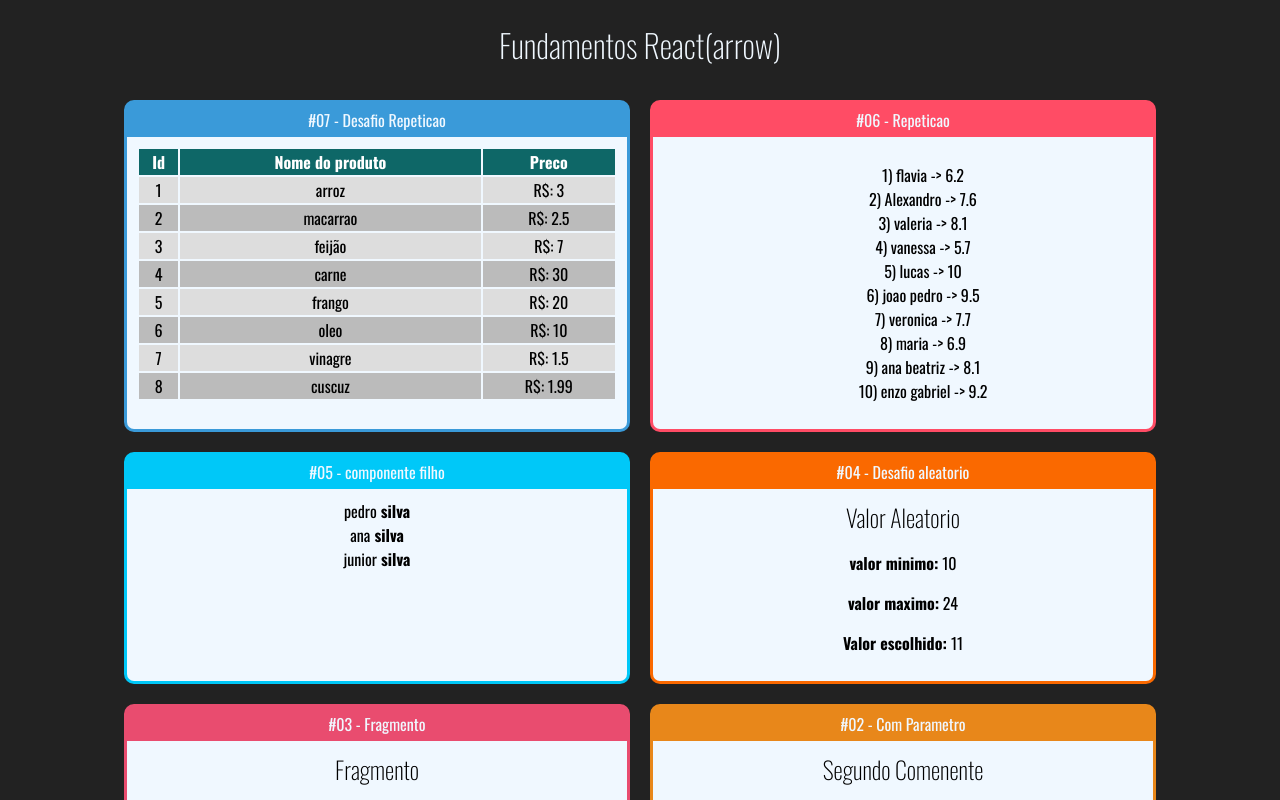
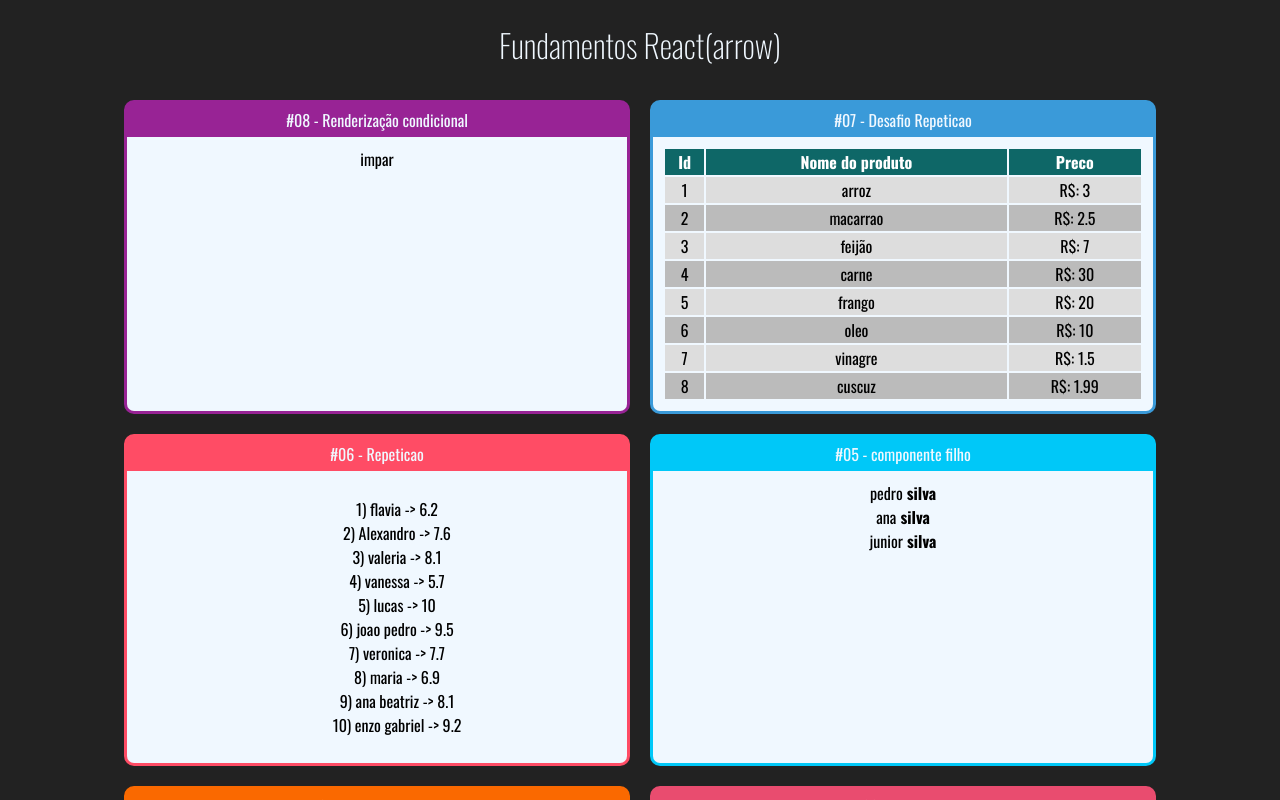
Before and after one commit to Alexandrodasilva/-fundamentalsReact, a React (Create React App) app: page / in a window 1280 px wide. Shown: the top 800 px of the page. Built offline with nearby package versions, Linux system fonts and the light colour scheme.

Commit message:
renderização com componentes

```diff
--- a/src/App.jsx
+++ b/src/App.jsx
@@ -8,6 +8,7 @@
 import MembroFamilia from "./components/basicos/FamiliaMembro";
 import ListaAlunos from "./components/repeticao/ListaAlunos";
 import TabelaProduto from "./components/repeticao/TabelaProdutos";
+import ParOuImpar from "./components/condicional/ParOuImpar";
 import './App.css'
 
 export default function App(){
@@ -15,6 +16,10 @@
         <div className="App">
             <h1>Fundamentos React(arrow)</h1>
             <div className="Cards">
+
+                <Card titulo="#08 - Renderização condicional " color="#982395">
+                    <ParOuImpar numero={21}></ParOuImpar>
+                </Card>
 
                 <Card titulo="#07 - Desafio Repeticao" color="#3A9AD9">
                     <TabelaProduto></TabelaProduto>
--- /dev/null
+++ b/src/components/condicional/ParOuImpar.jsx
@@ -0,0 +1,12 @@
+import React from "react";
+
+export default props => {
+    const isPar = props.numero % 2 === 0
+    return(
+        <div>
+            { isPar ?
+                <span>par</span> :
+                <span>impar</span>}
+        </div>
+    )
+}
```
